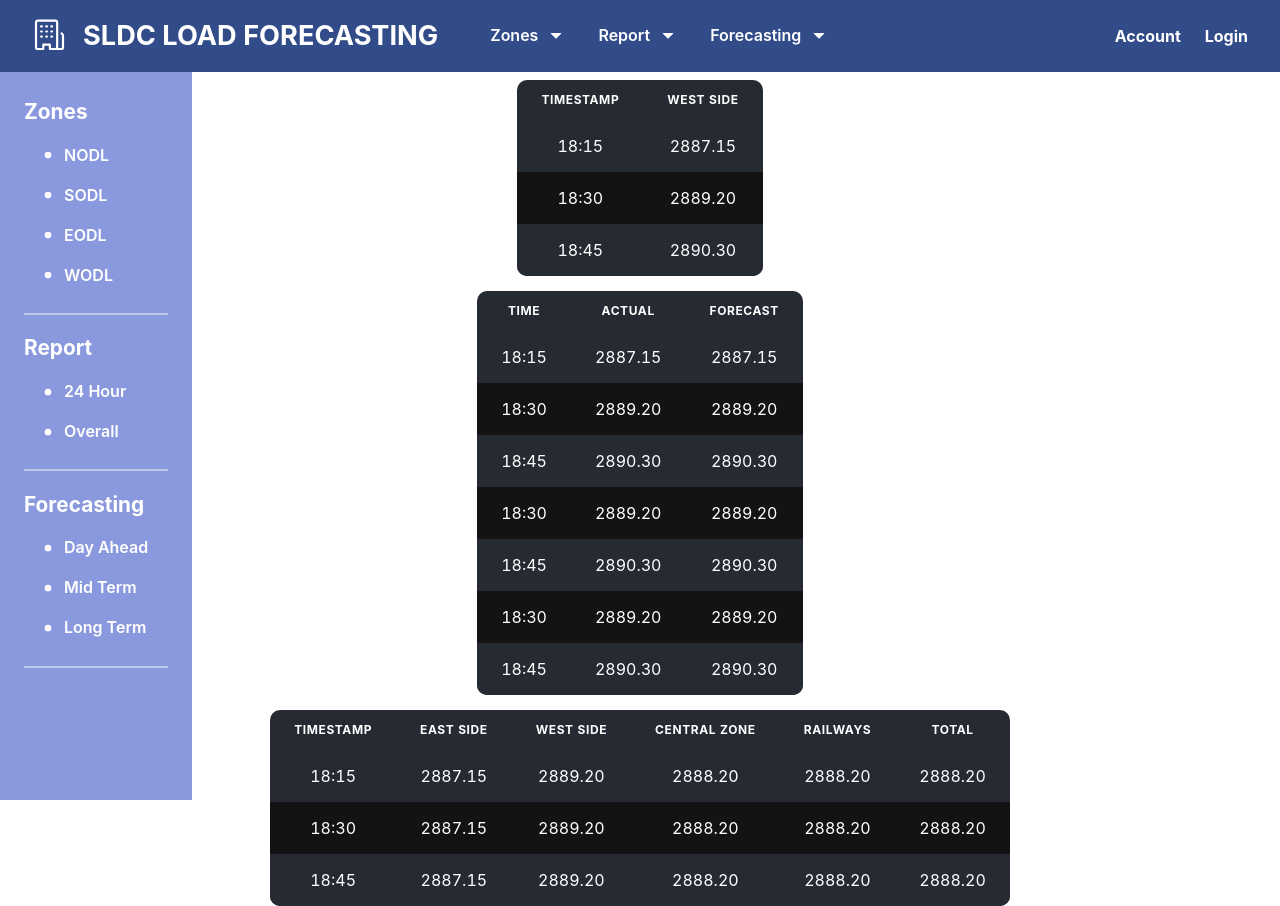
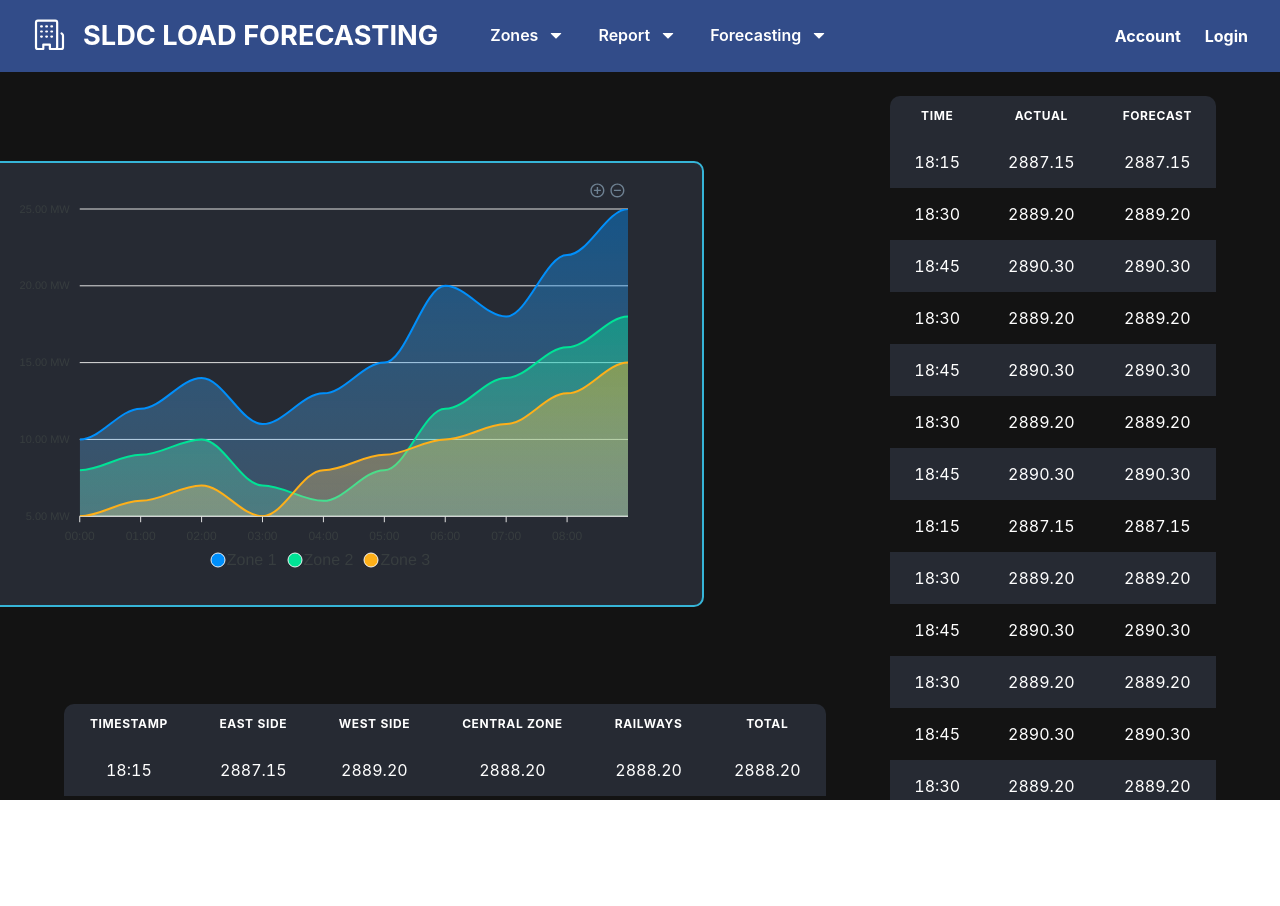
Before and after one commit to pred695/SLDC-PR201, a React (Vite) app in the folder SLDC-frontend/: page / in a window 1280 px wide. After the commit the page ends 800 px from the top, so only its background shows below. Built offline with nearby package versions, Linux system fonts and the light colour scheme.

Commit message:
fix:made tables responsive

```diff
--- a/SLDC-frontend/src/App.tsx
+++ b/SLDC-frontend/src/App.tsx
@@ -1,6 +1,5 @@
 import { Route, Routes } from 'react-router-dom';
-import { Box, Heading, Center, Spacer } from '@chakra-ui/react';
-import { VStack } from "@chakra-ui/react";
+import { Box, Center, VStack } from '@chakra-ui/react';
 import AreaChart from 'react-apexcharts';
 import Navbar from './components/Navbar';
 import Sidebar from './components/Sidebar';
@@ -12,23 +11,15 @@ import MainGraph from './graphs/MainGraph';
 import { outlineData } from './tempData/outlineData';
 import { mainData, labels } from './tempData/mainData';
 import MyTableHourlyAllzones from './components/tablesHourlyLoadAllzones';
+import Homepage from './pages/Homepage';
 
 const App: React.FC = (): JSX.Element => {
   return (
     <>
       <Navbar />
-      <Sidebar />
-      <Box>
-        <Center>
-          {/* <Heading>Project Setup Done!</Heading> */}
-          <VStack spacing={15} marginTop={20}>
-            <MyTableHourly />
-            <MyTableTotal />
-            <MyTableHourlyAllzones />
-          </VStack>
-        </Center>
-      </Box>
+      {/* <Sidebar /> */}
       <Routes>
+        <Route path="/" element={<Homepage />} />
         <Route path="/signin" element={<Login />} />
         <Route
           path="/mainGraph"
--- a/SLDC-frontend/src/components/tablesHourlyLoadAllzones.tsx
+++ b/SLDC-frontend/src/components/tablesHourlyLoadAllzones.tsx
@@ -35,11 +35,26 @@ const rowData: IRowData[] = [
     raliwayZoneValue: '2888.20',
     totalValue: '2888.20',
   },
+  {
+    time: '18:45',
+    eastZoneValue: '2887.15',
+    westZoneValue: '2889.20',
+    centralZoneValue: '2888.20',
+    raliwayZoneValue: '2888.20',
+    totalValue: '2888.20',
+  },
 ];
 
 const MyTableHourlyAllzones = (): JSX.Element => {
   return (
-    <Box overflow="hidden" borderRadius={TableProperties.borderRadius}>
+    <Box
+      display={{ base: 'block', md: 'flex' }}
+      height={{ base: 'auto', md: 'auto' }}
+      overflowY="auto"
+      borderRadius={TableProperties.borderRadius}
+      pl={['0rem', '0rem', '0rem']}
+      maxHeight="20vh"
+    >
       <Table
         variant={TableProperties.variant}
         backgroundColor={TableProperties.backgroundColor}
--- a/SLDC-frontend/src/components/tablesTotalLoad.tsx
+++ b/SLDC-frontend/src/components/tablesTotalLoad.tsx
@@ -15,11 +15,28 @@ const rowData: IRowData[] = [
   { time: '18:45', actual: '2890.30', forecast: '2890.30' },
   { time: '18:30', actual: '2889.20', forecast: '2889.20' },
   { time: '18:45', actual: '2890.30', forecast: '2890.30' },
+  { time: '18:15', actual: '2887.15', forecast: '2887.15' },
+  { time: '18:30', actual: '2889.20', forecast: '2889.20' },
+  { time: '18:45', actual: '2890.30', forecast: '2890.30' },
+  { time: '18:30', actual: '2889.20', forecast: '2889.20' },
+  { time: '18:45', actual: '2890.30', forecast: '2890.30' },
+  { time: '18:30', actual: '2889.20', forecast: '2889.20' },
+  { time: '18:45', actual: '2890.30', forecast: '2890.30' },
+  { time: '18:30', actual: '2889.20', forecast: '2889.20' },
+  { time: '18:45', actual: '2890.30', forecast: '2890.30' },
+  { time: '18:30', actual: '2889.20', forecast: '2889.20' },
+  { time: '18:45', actual: '2890.30', forecast: '2890.30' },
 ];
 
 const MyTableTotal = (): JSX.Element => {
   return (
-    <Box overflow="hidden" borderRadius={TableProperties.borderRadius}>
+    <Box
+      display={{ base: 'block', md: 'block' }}
+      width="100%"
+      overflowY="auto"
+      borderRadius={TableProperties.borderRadius}
+      maxHeight="100vh"
+    >
       <Table
         variant={TableProperties.variant}
         backgroundColor={TableProperties.backgroundColor}
--- a/SLDC-frontend/src/graphs/MainGraph.tsx
+++ b/SLDC-frontend/src/graphs/MainGraph.tsx
@@ -1,10 +1,10 @@
-import { GraphInputData } from '../types/GraphInputData.tsx';
-import capitalize from '../utils/capitalize.tsx';
 import Chart from 'react-apexcharts';
 import { format } from 'date-fns';
-import convertRemToPixels from '../utils/remToPixel.tsx';
 import { Box, Flex } from '@chakra-ui/react';
 import { color } from 'framer-motion';
+import convertRemToPixels from '../utils/remToPixel.tsx';
+import capitalize from '../utils/capitalize.tsx';
+import { GraphInputData } from '../types/GraphInputData.tsx';
 
 interface MainGraphProps {
   data: GraphInputData[];
@@ -68,17 +68,34 @@ export default function MainGraph({ data, labels }: MainGraphProps) {
     yaxis: {
       labels: {
         show: true,
-        formatter: function (value: number) {
-          return value.toFixed(2) + ' MW';
+        formatter(value: number) {
+          return `${value.toFixed(2)} MW`;
         },
       },
     },
   };
 
   return (
-    <Flex w="100vw" overflow={'hidden'} pb={'4rem'} h="100vh" pt="10rem" bgColor="sldcBlack" color="sldcWhite" justify={'center'} align={'center'}>
-      <Box w={'60vw'} color={'#000'} border={'2px solid #36b5d8'} bgColor={'#262A33'} padding={'1rem 4rem'} borderRadius={'10px'}>
-        <Chart series={series} type={'area'} options={options} />
+    <Flex
+      w="100vw"
+      overflow="hidden"
+      pb="4rem"
+      h="100vh"
+      pt="10rem"
+      bgColor="sldcBlack"
+      color="sldcWhite"
+      justify="center"
+      align="center"
+    >
+      <Box
+        w="60vw"
+        color="#000"
+        border="2px solid #36b5d8"
+        bgColor="#262A33"
+        padding="1rem 4rem"
+        borderRadius="10px"
+      >
+        <Chart series={series} type="area" options={options} />
       </Box>
     </Flex>
   );
--- /dev/null
+++ b/SLDC-frontend/src/pages/Homepage.tsx
@@ -0,0 +1,46 @@
+import { Box, Flex } from '@chakra-ui/react';
+import MainGraph from '../graphs/MainGraph';
+import { mainData, labels } from '../tempData/mainData';
+import MyTableHourlyAllzones from '../components/tablesHourlyLoadAllzones';
+import MyTableTotal from '../components/tablesTotalLoad';
+
+const Homepage = (): JSX.Element => {
+  return (
+    <Flex
+      w="100vw"
+      h="100vh"
+      pt="4rem"
+      bgColor="sldcBlack"
+      color="sldcWhite"
+      direction="column"
+      overflowY="auto"
+    >
+      <Flex
+        direction={{ base: 'column', md: 'row' }}
+        width="100%"
+        justify="flex-start"
+        align="flex-start"
+        px="2rem"
+      >
+        <Flex direction="column" width="100%">
+          <Box
+            mb={['', '', '-4rem']}
+            mt={['', '', '-8rem']}
+            ml={['', '', '-22rem']}
+            mr={['', '', '-20rem']}
+          >
+            <MainGraph data={mainData} labels={labels} />
+          </Box>
+          <Box px="2rem" pt="2rem" maxWidth={['100%', '100%', '100%']}>
+            <MyTableHourlyAllzones />
+          </Box>
+        </Flex>
+        <Box width={{ base: '100%', md: '40%' }} p="2rem">
+          <MyTableTotal />
+        </Box>
+      </Flex>
+    </Flex>
+  );
+};
+
+export default Homepage;
```
